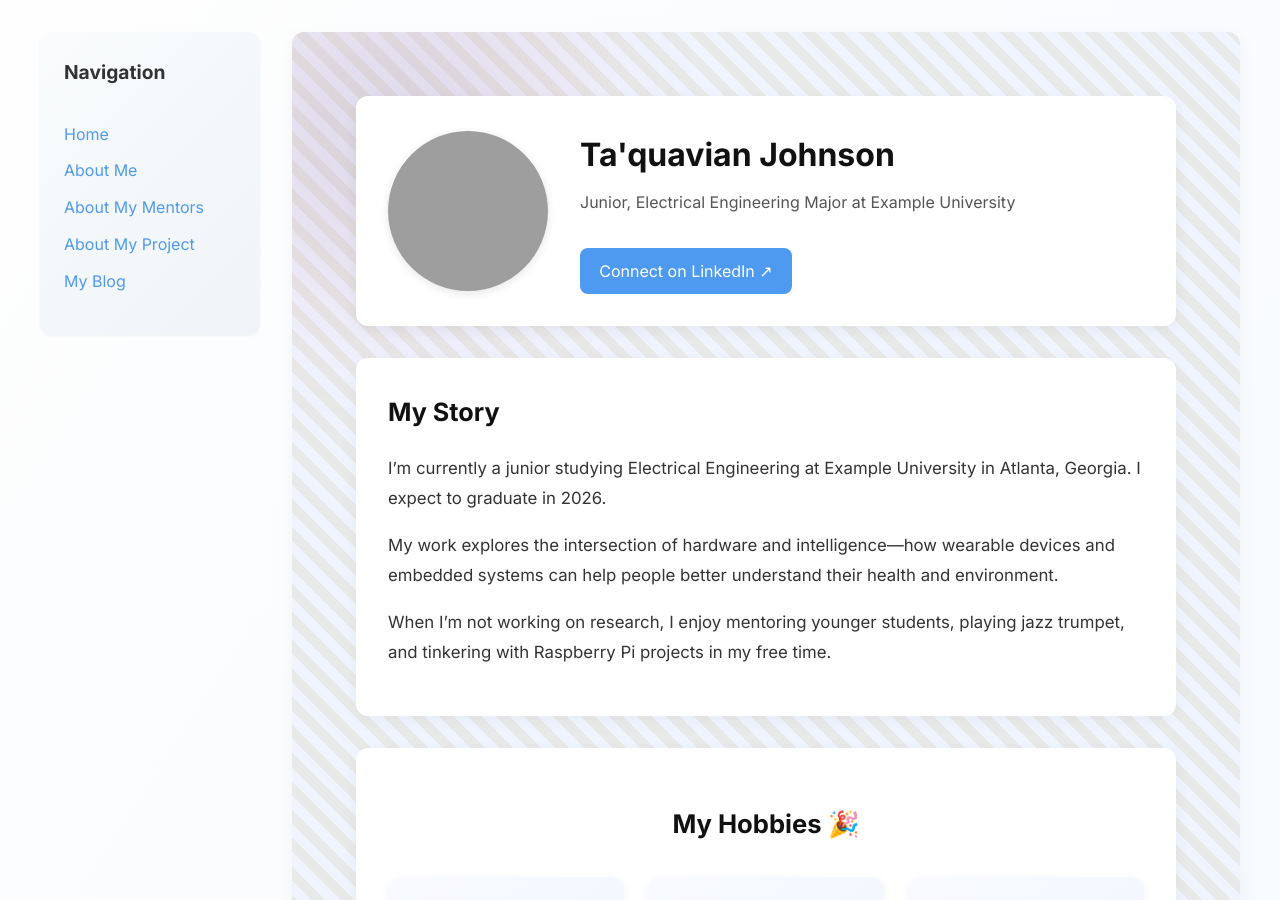
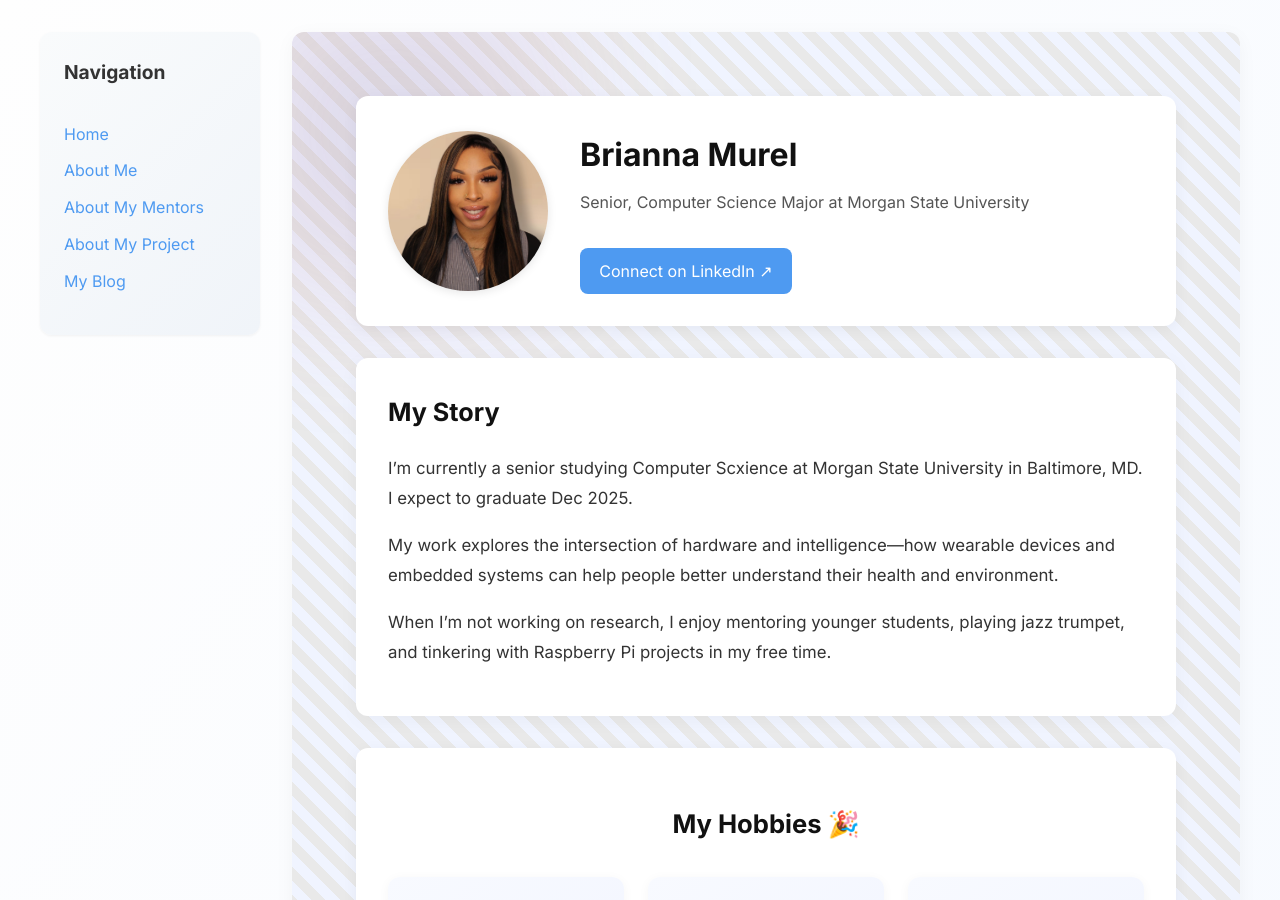
Before and after one commit to brmu22/brmu22.github.io, a Jekyll site: the page built from pages/about-me.md, in a window 1280 px wide and 900 px high. Built offline with Jekyll 4.4.1, drawn with Linux system fonts in a browser that asks for light colours; grey boxes are pictures that could not be loaded.

Commit message:
Update about-me.md

```diff
--- a/pages/about-me.md
+++ b/pages/about-me.md
@@ -4,12 +4,12 @@ title: About Me
 permalink: /about-me.html
 
 about:
-  name: Ta'quavian Johnson
-  role: Junior, Electrical Engineering Major at Example University
-  image: /assets/images/me.jpg
-  linkedin: https://www.linkedin.com/in/taquavian-johnson/
+  name: Brianna Murel
+  role: Senior, Computer Science Major at Morgan State University
+  image: /assets/images/headshot.jpg
+  linkedin: www.linkedin.com/in/brianna-murel
   bio: |
-    I’m currently a junior studying Electrical Engineering at Example University in Atlanta, Georgia. I expect to graduate in 2026.
+    I’m currently a senior studying Computer Scxience at Morgan State University in Baltimore, MD. I expect to graduate Dec 2025.
 
     My work explores the intersection of hardware and intelligence—how wearable devices and embedded systems can help people better understand their health and environment.
 
```
